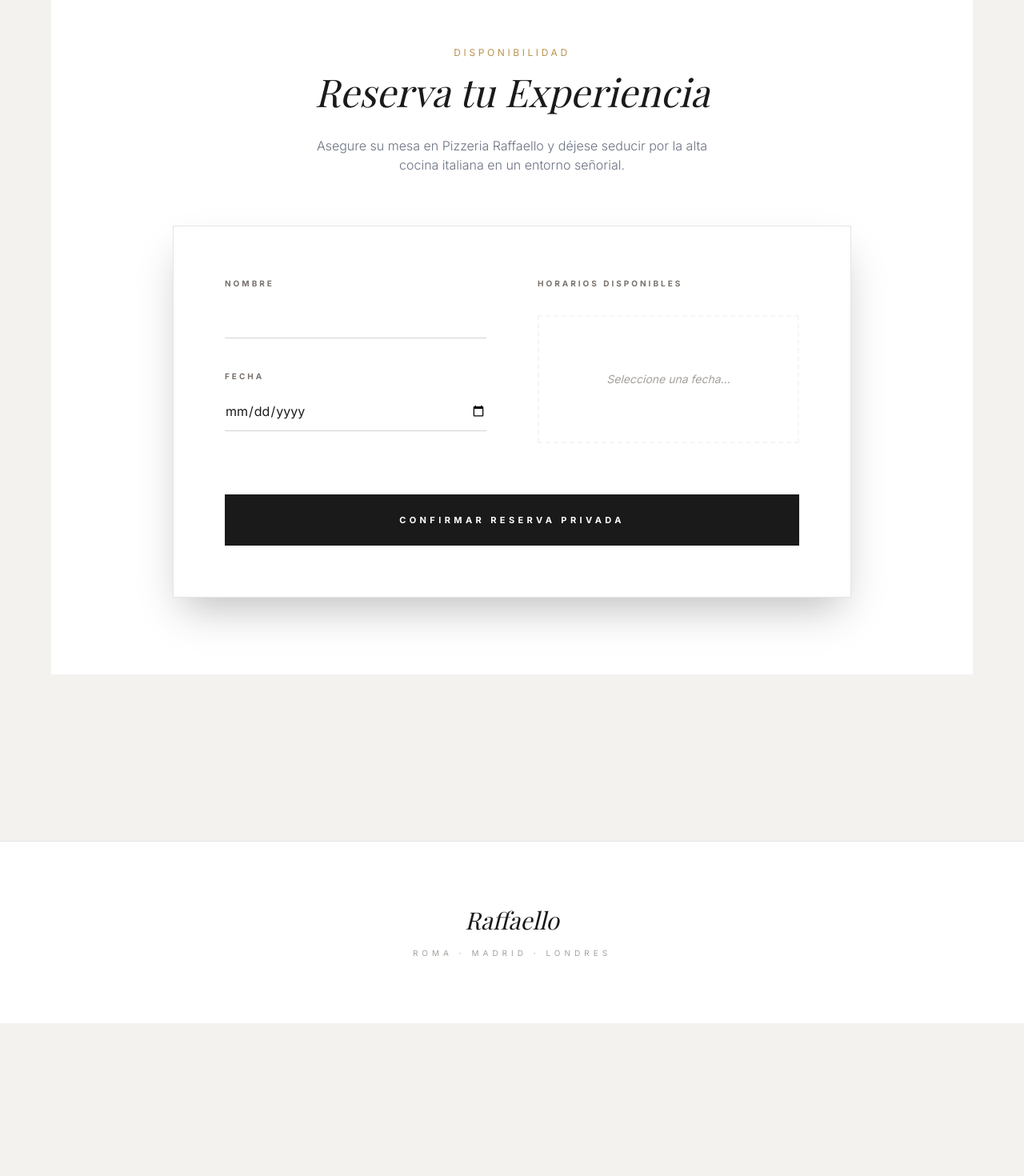
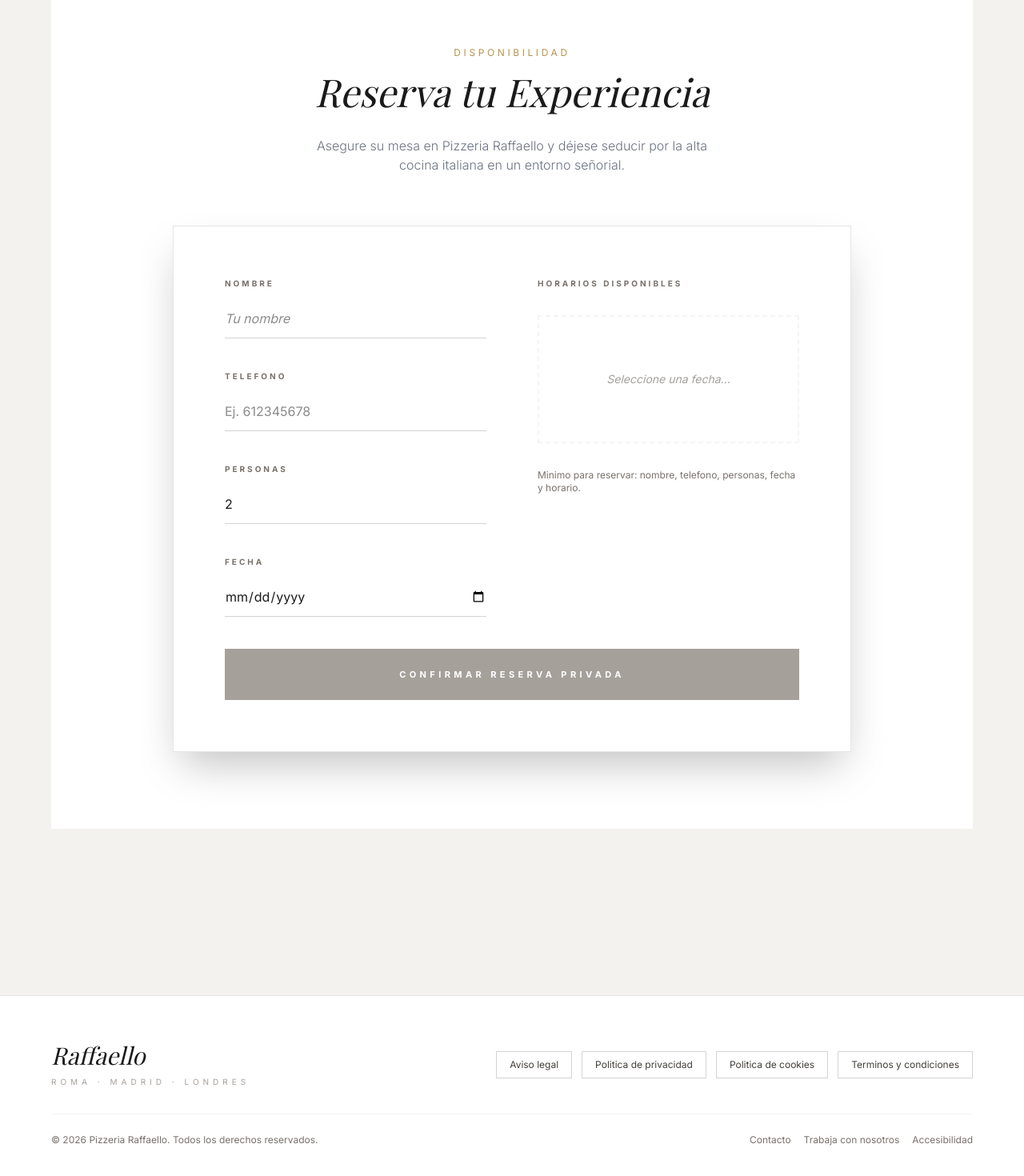
Before and after one commit to firekdeveloper/PizzeriaRafaelloDemo2, a Next.js app: page / in a window 1280 px wide. Shown: the part 4154-5624 px from the top of the page at 80% size. Before the commit the page ends 5433 px from the top, so only its background shows below. Built offline with nearby package versions, Linux system fonts and the light colour scheme; a web font is replaced by a local one.

Commit message:
Mejoras formulario

```diff
--- a/src/app/page.tsx
+++ b/src/app/page.tsx
@@ -4,6 +4,8 @@
 import BookingSection from "../components/BookingSection";
 
 export default function Home() {
+  const currentYear = new Date().getFullYear();
+
   return (
     <main className="min-h-screen">
       <Navbar />
@@ -14,11 +16,34 @@
         <section id="carta" className="scroll-mt-32"><Menu /></section>
         <section id="reservas" className="scroll-mt-32 pb-20"><BookingSection /></section>
       </div>
-      <footer className="py-20 border-t border-stone-200 bg-white text-center">
-        <div className="title-serif italic text-3xl mb-4 text-dark-rich">Raffaello</div>
-        <p className="text-[10px] uppercase tracking-[0.5em] text-stone-400">Roma · Madrid · Londres</p>
+      <footer className="py-14 border-t border-stone-200 bg-white">
+        <div className="w-full max-w-[1200px] mx-auto px-6">
+          <div className="flex flex-col md:flex-row md:items-center md:justify-between gap-8">
+            <div>
+              <div className="title-serif italic text-3xl mb-2 text-dark-rich">Raffaello</div>
+              <p className="text-[10px] uppercase tracking-[0.5em] text-stone-400">Roma · Madrid · Londres</p>
+            </div>
+
+            <div className="flex flex-wrap items-center gap-3">
+              <a href="#" className="px-4 py-2 text-xs border border-stone-300 text-stone-700 hover:border-gold-premium hover:text-gold-premium transition-colors">Aviso legal</a>
+              <a href="#" className="px-4 py-2 text-xs border border-stone-300 text-stone-700 hover:border-gold-premium hover:text-gold-premium transition-colors">Politica de privacidad</a>
+              <a href="#" className="px-4 py-2 text-xs border border-stone-300 text-stone-700 hover:border-gold-premium hover:text-gold-premium transition-colors">Politica de cookies</a>
+              <a href="#" className="px-4 py-2 text-xs border border-stone-300 text-stone-700 hover:border-gold-premium hover:text-gold-premium transition-colors">Terminos y condiciones</a>
+            </div>
+          </div>
+
+          <div className="mt-8 pt-6 border-t border-stone-100 flex flex-col sm:flex-row sm:items-center sm:justify-between gap-4">
+            <p className="text-xs text-stone-500">
+              © {currentYear} Pizzeria Raffaello. Todos los derechos reservados.
+            </p>
+            <div className="flex items-center gap-4 text-xs text-stone-500">
+              <a href="#" className="hover:text-gold-premium transition-colors">Contacto</a>
+              <a href="#" className="hover:text-gold-premium transition-colors">Trabaja con nosotros</a>
+              <a href="#" className="hover:text-gold-premium transition-colors">Accesibilidad</a>
+            </div>
+          </div>
+        </div>
       </footer>
-      {/* Trigger redeploy - test */}
     </main>
   );
 }
--- a/src/components/BookingForm.tsx
+++ b/src/components/BookingForm.tsx
@@ -1,12 +1,17 @@
 'use client';
-import { useState, useEffect } from 'react';
+import { useState, useEffect, type FormEvent } from 'react';
 
 const AVAILABLE_SLOTS = ["13:00", "13:30", "14:00", "14:30", "20:30", "21:00", "21:30", "22:00"];
 
 export default function BookingForm() {
+  const [name, setName] = useState('');
+  const [phone, setPhone] = useState('');
+  const [guests, setGuests] = useState('2');
   const [selectedDate, setSelectedDate] = useState('');
   const [selectedTime, setSelectedTime] = useState('');
   const [loading, setLoading] = useState(false);
+  const [errorMessage, setErrorMessage] = useState('');
+  const [showSuccessModal, setShowSuccessModal] = useState(false);
 
   useEffect(() => {
     if (selectedDate) {
@@ -15,17 +20,102 @@
     }
   }, [selectedDate]);
 
+  useEffect(() => {
+    if (!showSuccessModal) return;
+
+    const timeoutId = setTimeout(() => {
+      setShowSuccessModal(false);
+    }, 2600);
+
+    return () => clearTimeout(timeoutId);
+  }, [showSuccessModal]);
+
+  const isFormReady =
+    name.trim().length >= 2 &&
+    phone.trim().length >= 8 &&
+    Number(guests) >= 1 &&
+    selectedDate &&
+    selectedTime;
+
+  const handleSubmit = (e: FormEvent<HTMLFormElement>) => {
+    e.preventDefault();
+
+    if (!isFormReady) {
+      setErrorMessage('Completa los datos minimos: nombre, telefono, personas, fecha y horario.');
+      return;
+    }
+
+    setErrorMessage('');
+    setShowSuccessModal(true);
+
+    setName('');
+    setPhone('');
+    setGuests('2');
+    setSelectedDate('');
+    setSelectedTime('');
+  };
+
   return (
-    <form className="bg-white p-8 md:p-16 shadow-2xl border border-stone-200 max-w-5xl mx-auto">
+    <>
+      <form onSubmit={handleSubmit} className="bg-white p-8 md:p-16 shadow-2xl border border-stone-200 max-w-5xl mx-auto relative">
       <div className="grid grid-cols-1 lg:grid-cols-2 gap-16">
         <div className="space-y-10 text-left">
           <div>
             <label className="text-[10px] uppercase tracking-[0.3em] text-stone-500 font-bold mb-3 block">Nombre</label>
-            <input required type="text" className="w-full border-b border-stone-300 py-3 focus:border-gold-premium outline-none transition-colors italic" />
+            <input
+              required
+              type="text"
+              value={name}
+              onChange={(e) => {
+                setName(e.target.value);
+                if (errorMessage) setErrorMessage('');
+              }}
+              placeholder="Tu nombre"
+              className="w-full border-b border-stone-300 py-3 focus:border-gold-premium outline-none transition-colors italic"
+            />
+          </div>
+          <div>
+            <label className="text-[10px] uppercase tracking-[0.3em] text-stone-500 font-bold mb-3 block">Telefono</label>
+            <input
+              required
+              type="tel"
+              value={phone}
+              onChange={(e) => {
+                setPhone(e.target.value);
+                if (errorMessage) setErrorMessage('');
+              }}
+              placeholder="Ej. 612345678"
+              className="w-full border-b border-stone-300 py-3 focus:border-gold-premium outline-none transition-colors"
+            />
+          </div>
+          <div>
+            <label className="text-[10px] uppercase tracking-[0.3em] text-stone-500 font-bold mb-3 block">Personas</label>
+            <input
+              required
+              min={1}
+              max={12}
+              type="number"
+              value={guests}
+              onChange={(e) => {
+                setGuests(e.target.value);
+                if (errorMessage) setErrorMessage('');
+              }}
+              className="w-full border-b border-stone-300 py-3 focus:border-gold-premium outline-none transition-colors"
+            />
           </div>
           <div>
             <label className="text-[10px] uppercase tracking-[0.3em] text-stone-500 font-bold mb-3 block">Fecha</label>
-            <input required type="date" onChange={(e) => setSelectedDate(e.target.value)} className="w-full border-b border-stone-300 py-3 focus:border-gold-premium outline-none" />
+            <input
+              required
+              type="date"
+              value={selectedDate}
+              onChange={(e) => {
+                setSelectedDate(e.target.value);
+                setSelectedTime('');
+                if (errorMessage) setErrorMessage('');
+              }}
+              className="w-full border-b border-stone-300 py-3 focus:border-gold-premium outline-none"
+            />
           </div>
         </div>
 
@@ -38,15 +128,55 @@
           ) : (
             <div className="grid grid-cols-3 gap-3">
               {AVAILABLE_SLOTS.map(t => (
-                <button key={t} type="button" onClick={() => setSelectedTime(t)} className={`py-4 text-xs transition-all border ${selectedTime === t ? 'bg-gold-premium text-white border-gold-premium' : 'bg-white text-stone-600 border-stone-200 hover:border-gold-premium'}`}>
+                <button
+                  key={t}
+                  type="button"
+                  onClick={() => {
+                    setSelectedTime(t);
+                    if (errorMessage) setErrorMessage('');
+                  }}
+                  className={`py-4 text-xs transition-all border ${selectedTime === t ? 'bg-gold-premium text-white border-gold-premium' : 'bg-white text-stone-600 border-stone-200 hover:border-gold-premium'}`}
+                >
                   {t}
                 </button>
               ))}
             </div>
           )}
+
+          <p className="mt-8 text-xs text-stone-500">
+            Minimo para reservar: nombre, telefono, personas, fecha y horario.
+          </p>
         </div>
       </div>
-      <button type="submit" className="w-full mt-16 py-6 bg-dark-rich text-white hover:bg-gold-premium transition-all uppercase tracking-[0.4em] text-[11px] font-bold">Confirmar Reserva Privada</button>
-    </form>
+
+      {errorMessage && (
+        <p className="mt-8 border border-amber-200 bg-amber-50 px-4 py-3 text-sm text-amber-800 text-left">
+          {errorMessage}
+        </p>
+      )}
+
+      <button
+        type="submit"
+        className="w-full mt-10 py-6 bg-dark-rich text-white hover:bg-gold-premium transition-all uppercase tracking-[0.4em] text-[11px] font-bold disabled:bg-stone-400 disabled:cursor-not-allowed"
+        disabled={!isFormReady}
+      >
+        Confirmar Reserva Privada
+      </button>
+      </form>
+
+      {showSuccessModal && (
+        <div className="fixed inset-0 z-50 flex items-center justify-center px-6 bg-black/40">
+          <div className="w-full max-w-md border border-stone-200 bg-white shadow-2xl p-8 text-center">
+            <span className="block text-gold-premium uppercase tracking-[0.25em] text-[10px] font-bold mb-3">
+              Reserva Enviada
+            </span>
+            <h3 className="title-serif text-3xl italic mb-4">Gracias por elegirnos</h3>
+            <p className="text-stone-600 text-sm leading-relaxed">
+              Hemos recibido tu solicitud. Te confirmaremos la reserva por telefono en breve.
+            </p>
+          </div>
+        </div>
+      )}
+    </>
   );
 }
```
